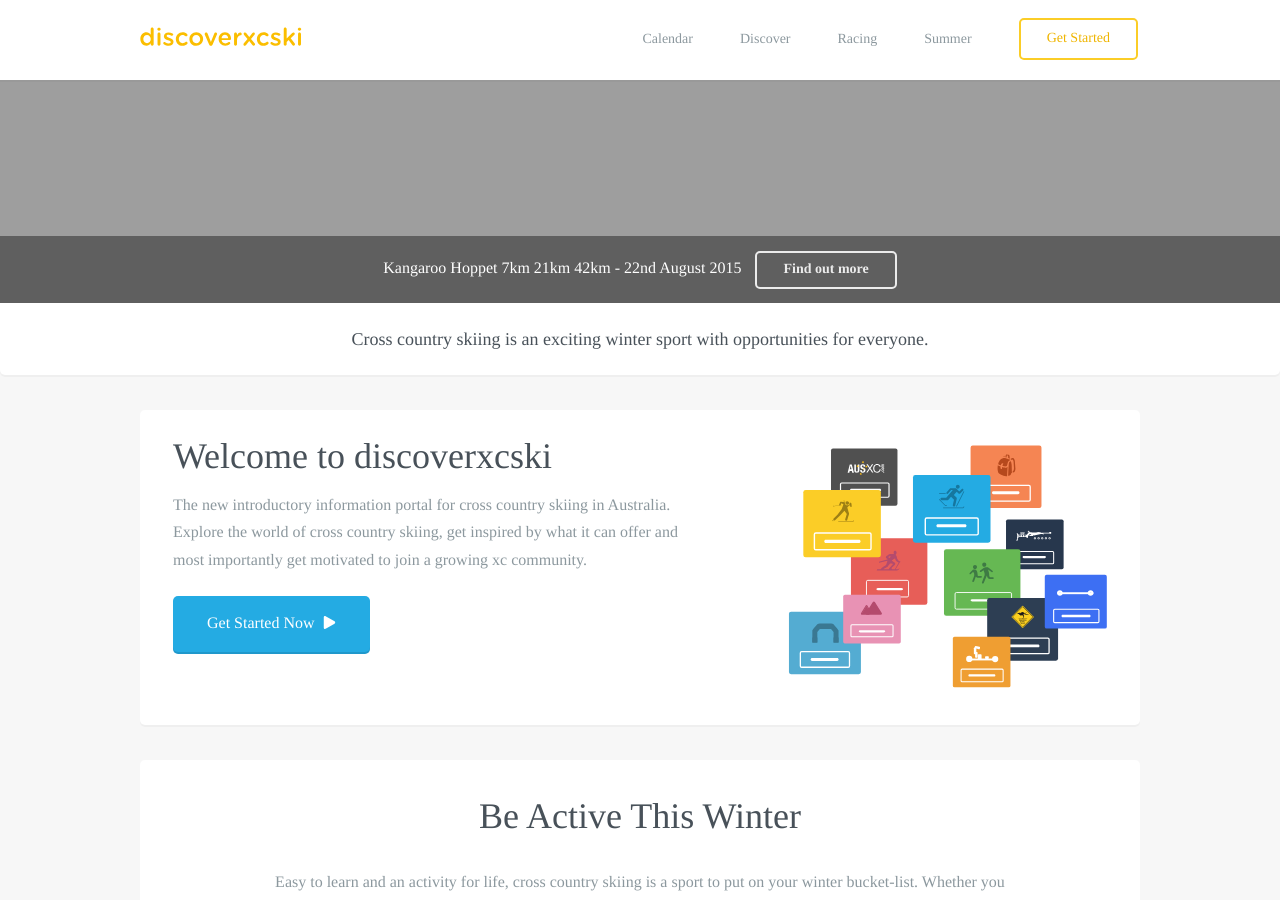
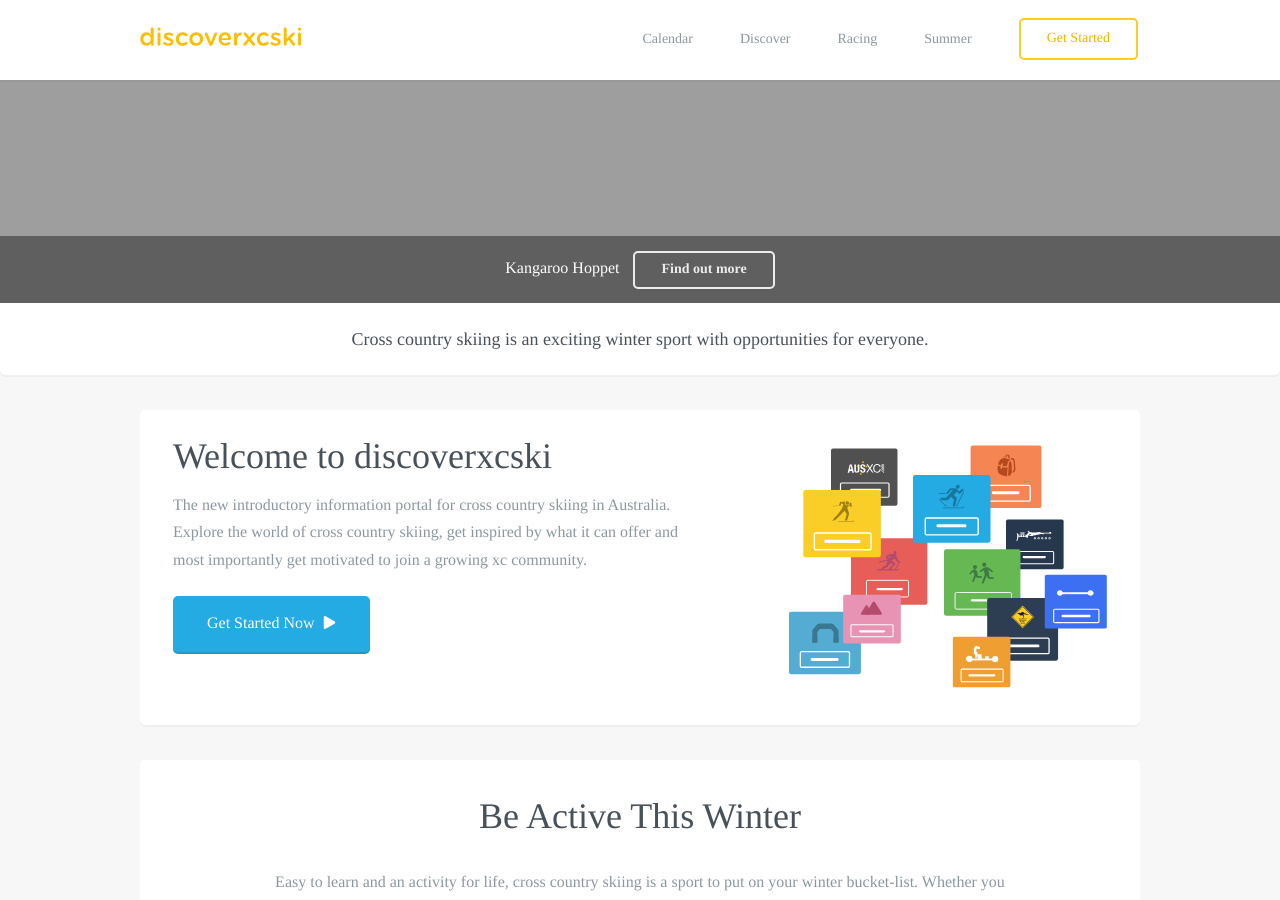
Before and after one commit to robcatto/robcatto.github.io, a Jekyll site: the page index.html, which Jekyll copies as it is, in a window 1280 px wide and 900 px high, scrolled down 737 px. Built offline with Jekyll 4.4.1, drawn with Linux system fonts in a browser that asks for light colours; some web fonts are replaced; Markdown is read by kramdown in place of the engine named in the settings.

Commit message:
Update index.html

```diff
--- a/index.html
+++ b/index.html
@@ -134,7 +134,7 @@
   top: 15px;
   line-height: 0px;
   padding-top: 0px;"
-            >Kangaroo Hoppet 7km 21km 42km - 22nd August 2015
+            ><span>Kangaroo Hoppet</span><span style="display: none;">7km 21km 42km - 22nd August 2015</span>
             <a style="margin-left: 10px; font-size: 14px; font-weight: 600;" class="button small inverse" href="http://www.discoverxcski.com/racing/kangaroo-hoppet" data-featurette="analytics-click-event" data-event-category="button" data-event-action="M: Clicked Skate" data-event-label="Source: Skate Page" id="featurette-13">Find out more</a></p>
 
     </div>
```
